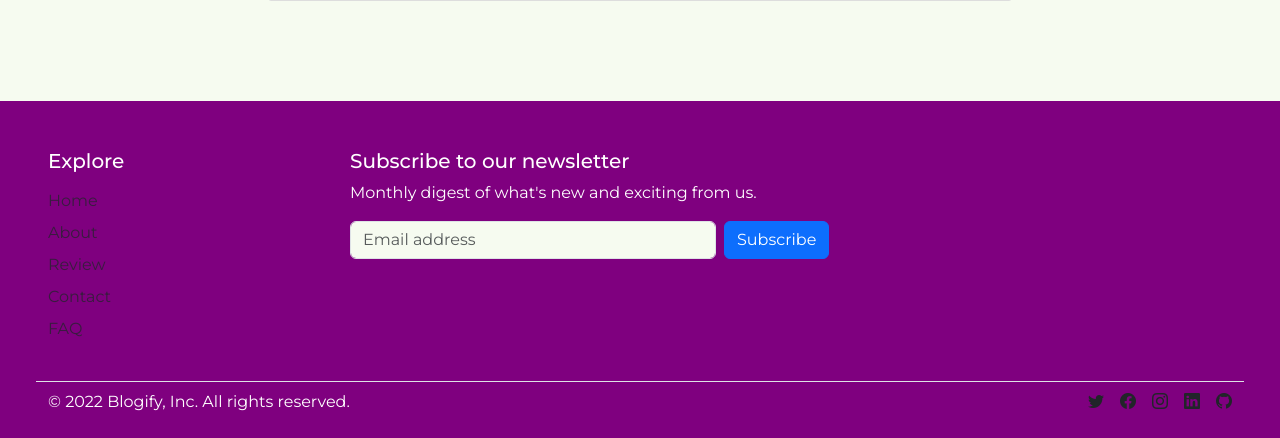
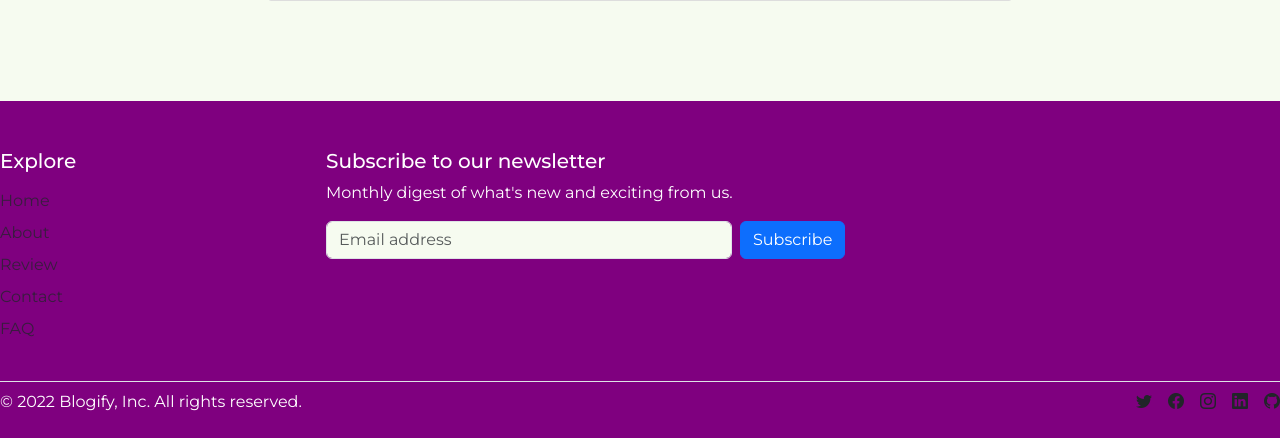
Before and after one commit to emmy3000/Blogify, a Flask app: page /about in a window 1280 px wide. Shown: the part 873-1311 px from the top of the page. Run offline with Flask 3, Linux system fonts and the light colour scheme; parts of the project's set-up code (start-up, migrations or seed data) failed here and were passed over; some libraries are stand-ins or nearby versions.

Commit message:
Refactor HTML layouts template

```diff
--- a/blogify_app/templates/layout.html
+++ b/blogify_app/templates/layout.html
@@ -94,10 +94,10 @@
 
         <!-- Footer -->
         <footer class="pt-5 text-white">
-            <div class="row px-5">
+            <div class="row">
 
                 <!-- Explore section -->
-                <div class="col-6 col-md-2 mb-3 mr-4">
+                <div class="col-6 col-md-2 pl-5 mb-3 mr-4">
                     <h5 class="text-white mb-3">Explore</h5>
                     <ul class="nav flex-column text-white">
                         <li class="nav-item mb-2"><a href="{{ url_for('main.home') }}" class="nav-link p-0 text-muted">Home</a></li>
```
